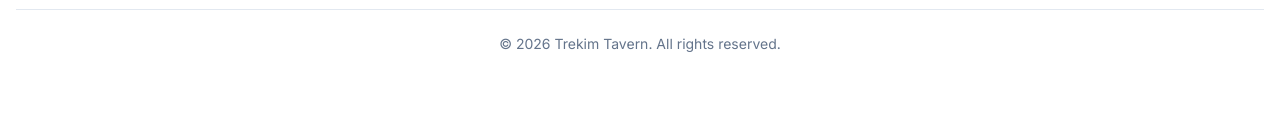
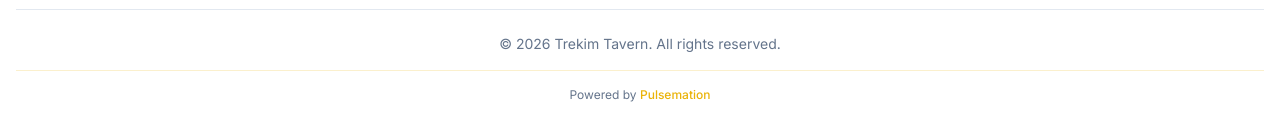
Before and after one commit to NesBet/trekim, a Next.js app: page / in a window 1280 px wide. Shown: the part 1903-2035 px from the top of the page. Before the commit the page ends 1989 px from the top, so only its background shows below. Built offline with nearby package versions, Linux system fonts and the light colour scheme; no server answers.

Commit message:
Updating the footer

```diff
--- a/src/components/layout/footer.tsx
+++ b/src/components/layout/footer.tsx
@@ -49,6 +49,20 @@
             reserved.
           </p>
         </div>
+
+        <div className="mt-4 pt-4 border-t border-trekim-500/20 text-center text-xs text-muted-foreground">
+          <p>
+            Powered by{" "}
+            <a
+              href="https://pulsemation.vercel.app"
+              target="_blank"
+              rel="noopener noreferrer"
+              className="text-trekim-500 hover:text-trekim-400 hover:underline font-medium transition-colors"
+            >
+              Pulsemation
+            </a>
+          </p>
+        </div>
       </div>
     </footer>
   );
```
